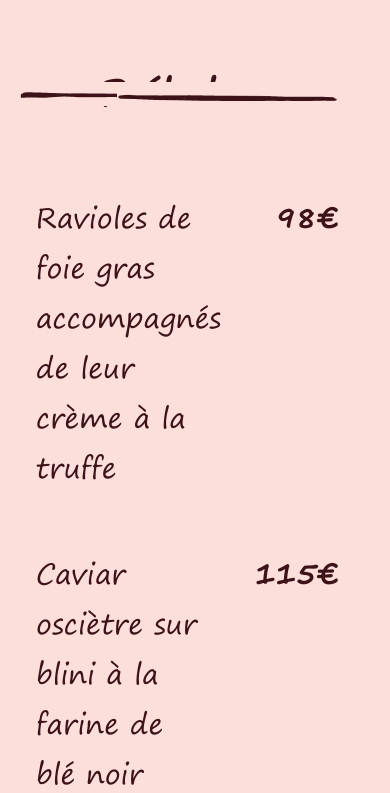
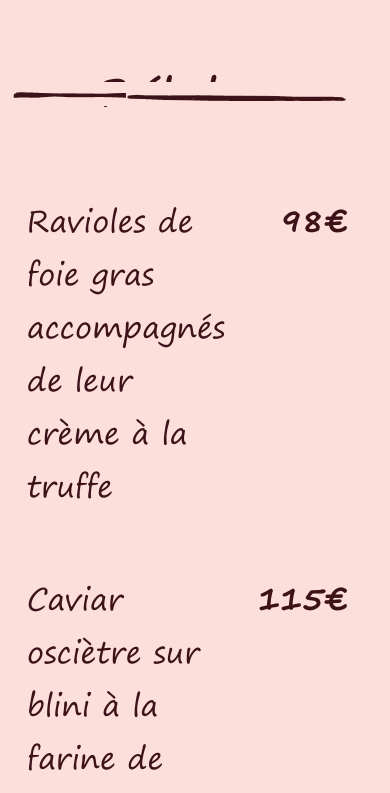
Before and after one commit to Ohmyfood/Ohmyfood.github.io, a plain HTML site: page page_secondaire/menu_left-up.html in a window 390 px wide. Shown: the part 971-1764 px from the top of the page. Drawn offline with Linux system fonts and the light colour scheme.

Commit message:
Update menu_left-up.css

```diff
--- a/css_secondaire/menu_left-up.css
+++ b/css_secondaire/menu_left-up.css
@@ -151,7 +151,7 @@ p i {
         left: 6.8%;
         top: 15%;
         transform-origin: left;
-        transform: scaleX(0.95)
+        transform: scaleX(0.9)
     }
 
     .line-right {
@@ -164,8 +164,9 @@ p i {
     }
 
     li {
-        font-size: 28px;
+        font-size: 30px;
     }
+
     .pied_menu {
         text-align: center;
         font-size: 3.2em;
```
